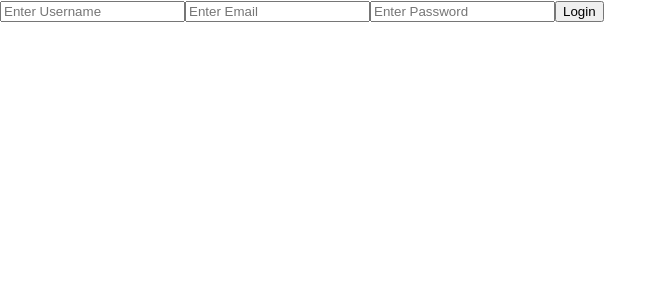
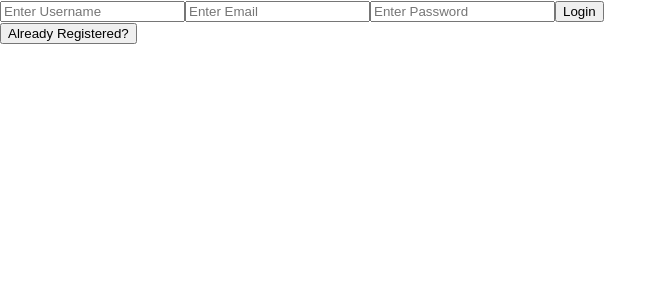
Before and after one commit to bnoxb/travl-trakr-react, a React (Create React App) app: page / in a window 1280 px wide. Both pictures are taken after a click on the button "Need to Register?". Shown: the top 300 px of the page, without its empty margins (0-667 px from the left). Built offline with nearby package versions, Linux system fonts and the light colour scheme; what google-maps-react would draw is missing.

Commit message:
If on register, and has register, can go back

```diff
--- a/src/AuthContainer/index.js
+++ b/src/AuthContainer/index.js
@@ -30,6 +30,12 @@ class AuthContainer extends Component {
 		})
 	}
 
+	showLogin = () => {
+		this.setState({
+			registered: true
+		})
+	}
+
 	render() {
 
 		return (
@@ -39,7 +45,7 @@ class AuthContainer extends Component {
 					<UserContainer history={this.props.history} username={this.state.username} _id={this.state._id} />
 					: this.state.registered ?
 						<Login history={this.props.history} login={this.login} showRegister={this.showRegister}/>
-						: <Register history={this.props.history} login={this.login}/>
+						: <Register history={this.props.history} login={this.login} showLogin={this.showLogin}/>
 				}
 
 			</div>
--- a/src/Register/index.js
+++ b/src/Register/index.js
@@ -54,6 +54,7 @@ class Register extends Component {
 					<input type='password' name='password' onChange={this.handleChange} placeholder='Enter Password' />
 					<button>Login</button>
 				</form>
+				<button onClick={this.props.showLogin}>Already Registered?</button>
 			</div>
 		)
 	}
```
